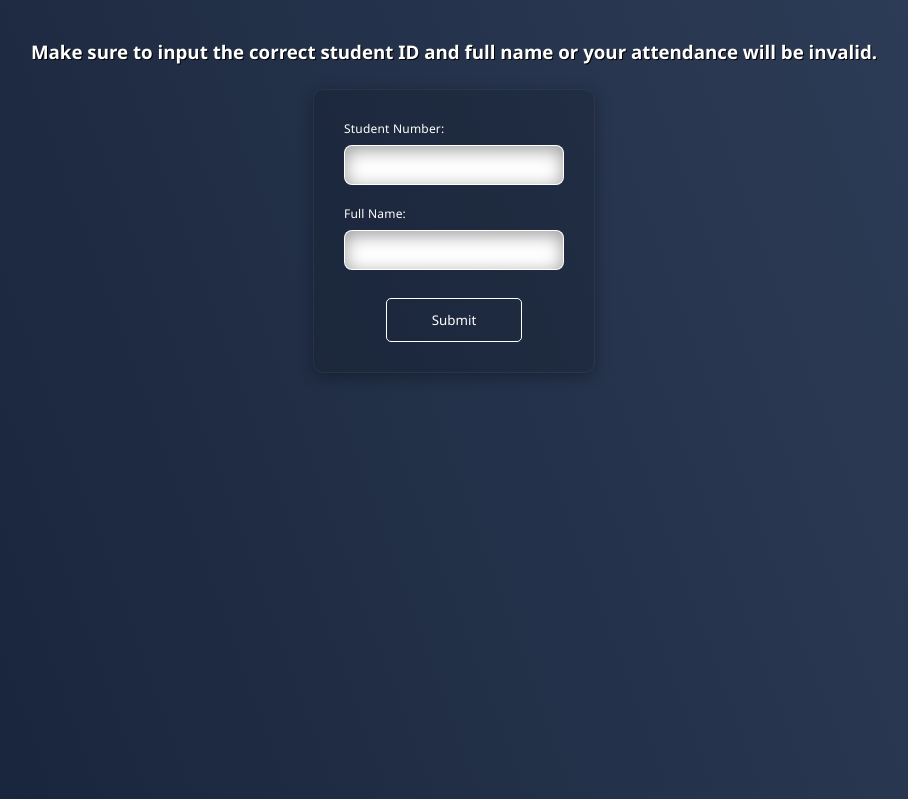
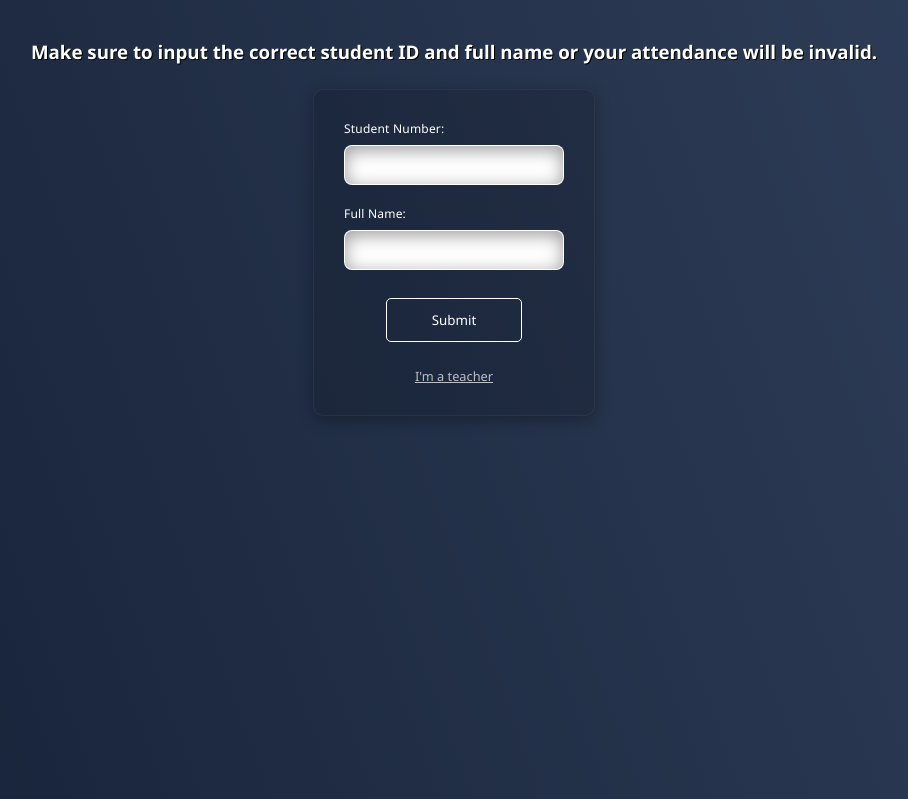
Before and after one commit to k-metra/AttendanceMonitoringSystem, a Django app: page /attendance/log/ in a window 1280 px wide. Shown: the part 86-885 px from the top of the page, without its empty margins (186-1094 px from the left). Run offline with Django 5.2, Linux system fonts and the light colour scheme.

Commit message:
feat: add link for teachers to navigate to the dashboard in log page

```diff
--- a/attendance/static/attendance/css/log.css
+++ b/attendance/static/attendance/css/log.css
@@ -135,3 +135,13 @@ button[type="submit"]:hover {
         height: 25%;
     }
 }
+
+.small {
+    font-size: 0.8rem;
+    color: rgba(255,255,255,0.7);
+    margin-top: 10px;
+}
+
+.small a {
+    color: rgba(255,255,255,0.7);
+}
--- a/attendance/templates/attendance/log.html
+++ b/attendance/templates/attendance/log.html
@@ -35,6 +35,10 @@
                     <div class="field">
                         <button type="submit">Submit</button>
                     </div>
+
+                    <div class="small">
+                        <a href="{% url 'dashboard' %}">I'm a teacher</a>
+                    </div>
                 </form>
             </div>
         </main>
```
